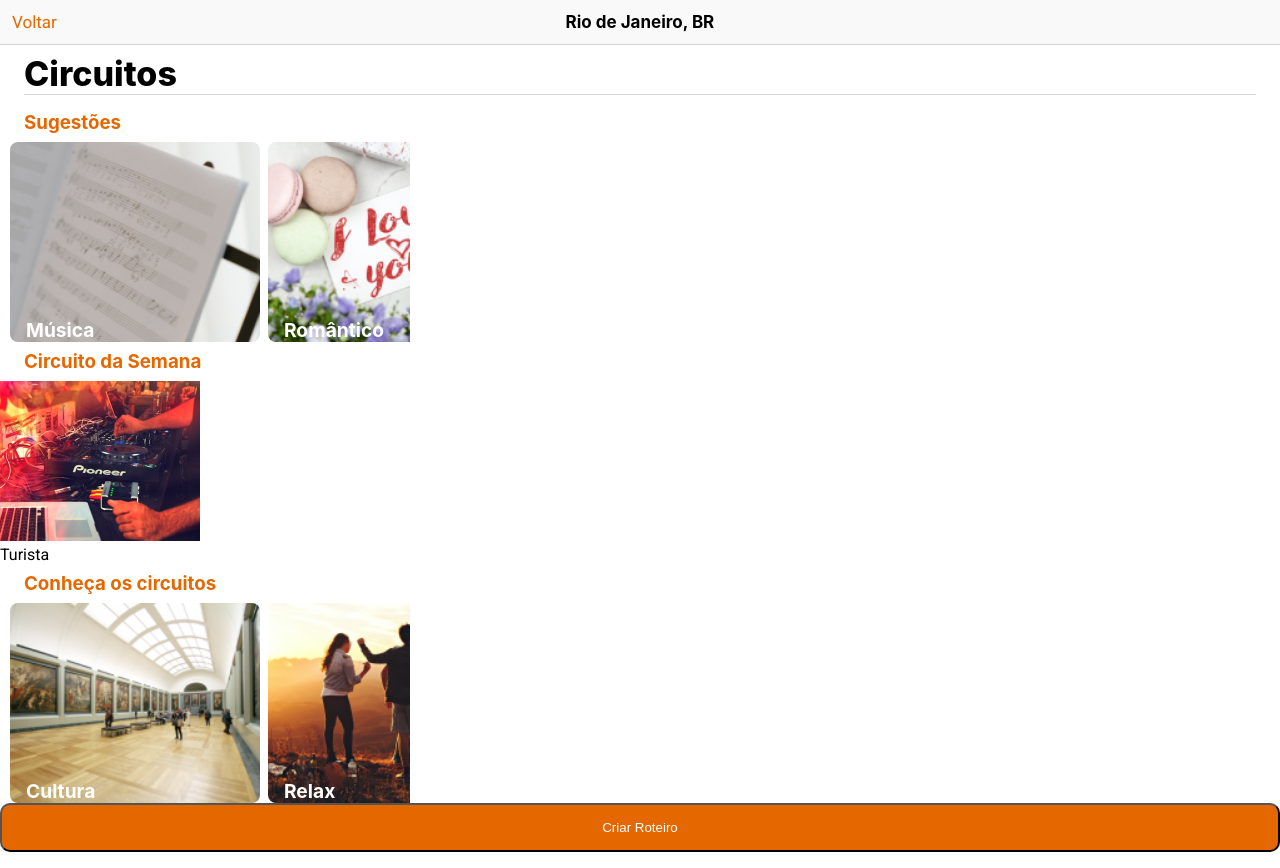
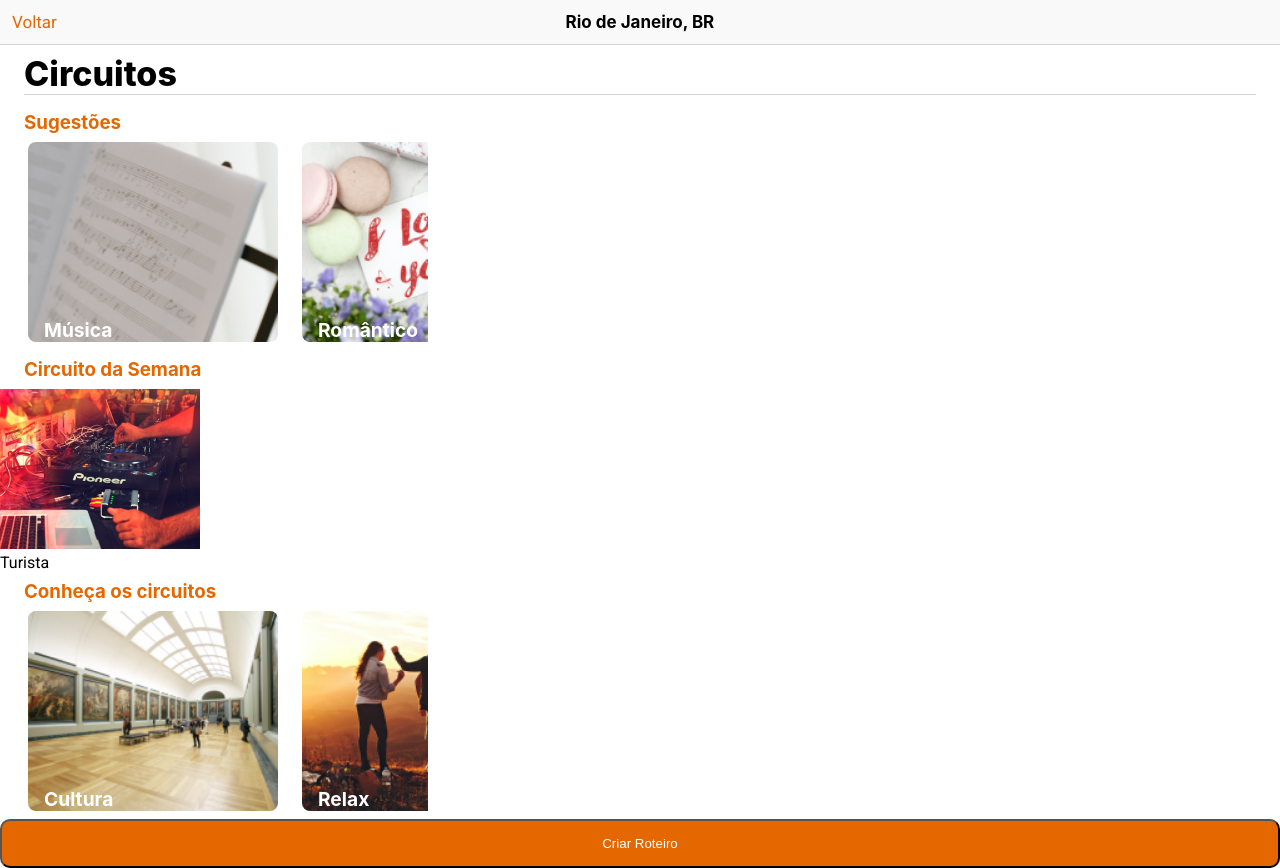
Before and after one commit to igords-goncalves/frontend-hackathon-rio-emp-criativo, a React (Vite) app: page /circuitos in a window 1280 px wide. Built offline with nearby package versions, Linux system fonts and the light colour scheme.

Commit message:
Estilização do CardSlide.

```diff
--- /dev/null
+++ b/src/components/CardSlide/cardSlide.module.css
@@ -0,0 +1,28 @@
+.carrossel {
+  display: flex;
+  max-width: 400px;
+  gap: 24px;
+  overflow-x: scroll;
+  margin: 0 28px 8px;
+}
+.carrossel .slide {
+  display: flex;
+  flex-direction: column;
+  align-items: center;
+  width: 800px;
+  position: relative;
+}
+.carrossel .slide img {
+  border-radius: 8px;
+  width: 250px;
+}
+.carrossel .slide .description {
+  position: absolute;
+  font-size: 1.2rem;
+  margin-top: 1rem;
+  color: white;
+  left: 1rem;
+  bottom: 0;
+  font-weight: 700;
+  font-family: "Inter", sans-serif;
+}/*# sourceMappingURL=cardSlide.module.css.map */
--- a/src/components/CardSlide/cardSlide.module.scss
+++ b/src/components/CardSlide/cardSlide.module.scss
@@ -1,9 +1,9 @@
 .carrossel {
   display: flex;
   max-width: 400px;
-    gap: 0.5rem;
+  gap: 24px;
   overflow-x: scroll;
-    margin: 0 10px;
+  margin: 0 28px 8px;
 
   .slide {
     display: flex;
```
Also changed, not shown: src/components/CardSlide/CardSlide.jsx (+3 -4 lines), 1 other file (tests, documents, lock files or other folders). Lines whose indentation alone changed are shown as unchanged.
